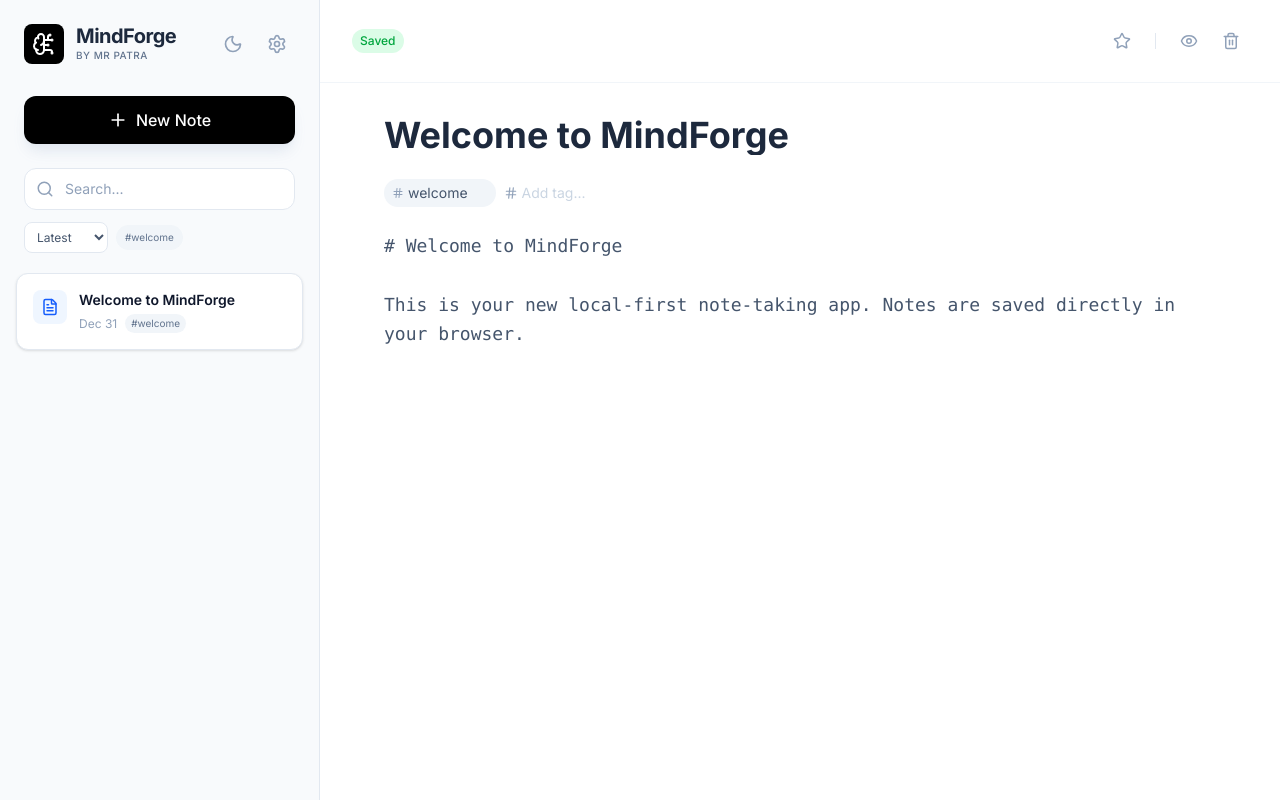
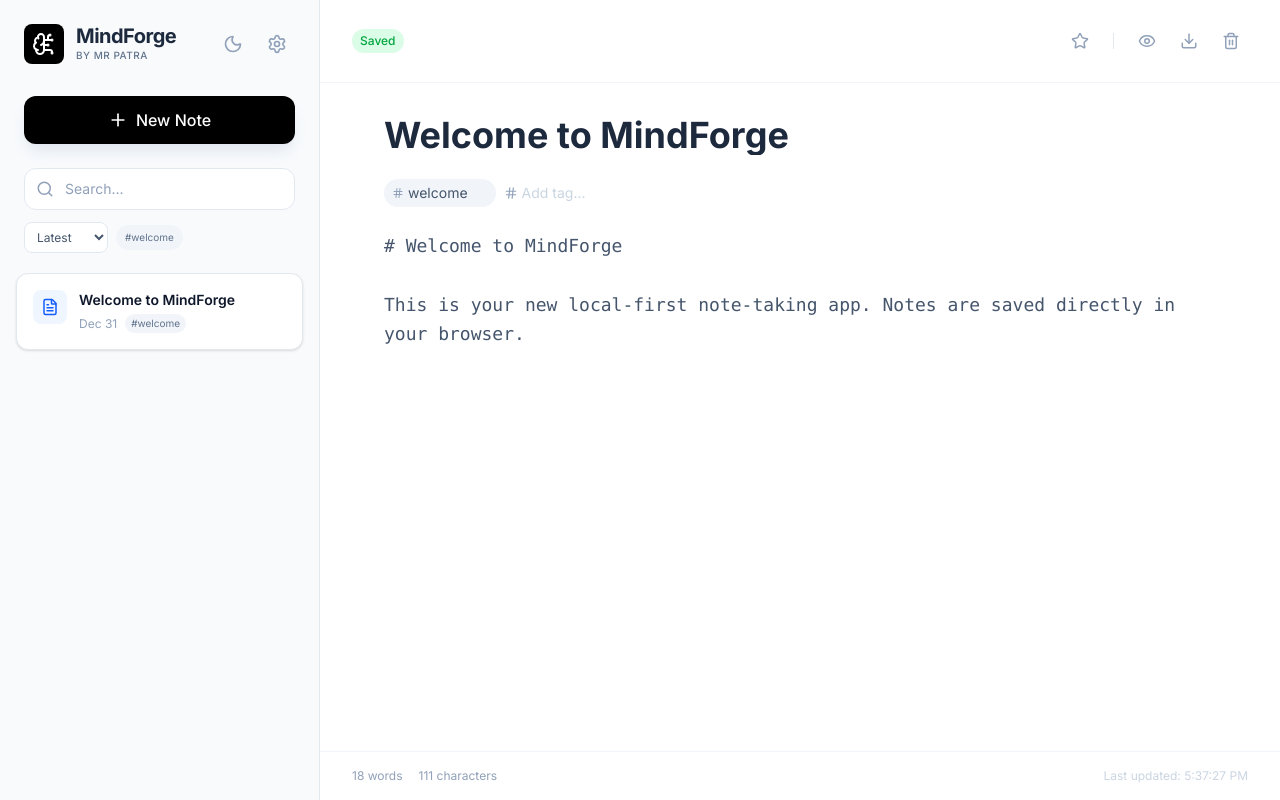
Before and after one commit to amitkumarpatra99/MindForge, a Next.js app: page /notes/13b56b64-14df-4efa-8edf-567d80291c27 in a window 1280 px wide. Built offline with nearby package versions, Linux system fonts and the light colour scheme.

Commit message:
feat: add dynamic note editor page with markdown support, auto-save, tag management, and export options.

```diff
--- a/app/notes/[id]/page.js
+++ b/app/notes/[id]/page.js
@@ -2,7 +2,7 @@
 import { useState, useEffect, useRef } from 'react';
 import { useRouter, useParams } from 'next/navigation';
 import ReactMarkdown from 'react-markdown';
-import { Trash2, Eye, Edit3, Star, Hash, X } from 'lucide-react';
+import { Trash2, Eye, Edit3, Star, Hash, X, Download } from 'lucide-react';
 import { useNotes } from '../../context/NotesContext';
 
 export default function NoteEditor() {
@@ -100,6 +100,21 @@ export default function NoteEditor() {
             {isPreview ? <Edit3 size={18} /> : <Eye size={18} />}
           </button>
           <button
+            onClick={() => {
+              const blob = new Blob([note.content], { type: 'text/markdown' });
+              const url = URL.createObjectURL(blob);
+              const a = document.createElement('a');
+              a.href = url;
+              a.download = `${note.title || 'untitled'}.md`;
+              a.click();
+              URL.revokeObjectURL(url);
+            }}
+            className="p-2 text-slate-400 hover:text-slate-600 dark:hover:text-slate-200 hover:bg-slate-100 dark:hover:bg-slate-800 rounded-lg transition"
+            title="Export to Markdown"
+          >
+            <Download size={18} />
+          </button>
+          <button
             onClick={handleDelete}
             className="p-2 text-slate-400 hover:text-red-600 hover:bg-red-50 dark:hover:bg-red-900/20 rounded-lg transition"
             title="Delete Note"
@@ -130,7 +145,7 @@ export default function NoteEditor() {
               </button>
             </span>
           ))}
-          <div className="flex items-center gap-1 text-slate-400 focus-within:text-blue-500">
+          <div className="flex items-center gap-1 text-slate-400 focus-within:text-accent-500">
             <Hash size={14} />
             <input
               type="text"
@@ -144,7 +159,7 @@ export default function NoteEditor() {
         </div>
 
         {isPreview ? (
-          <div className="prose prose-slate dark:prose-invert lg:prose-lg max-w-none">
+          <div className="prose prose-slate dark:prose-invert lg:prose-lg max-w-none flex-1">
             <ReactMarkdown>{note.content}</ReactMarkdown>
           </div>
         ) : (
@@ -156,6 +171,17 @@ export default function NoteEditor() {
           />
         )}
       </main>
+
+      {/* Footer Stats */}
+      <footer className="px-8 py-4 border-t border-slate-100 dark:border-slate-800 text-xs text-slate-400 flex justify-between items-center bg-white/80 dark:bg-slate-950/80 backdrop-blur-sm">
+        <div className="flex gap-4">
+          <span>{note.content.trim().split(/\s+/).filter(Boolean).length} words</span>
+          <span>{note.content.length} characters</span>
+        </div>
+        <div className="text-slate-300">
+          Last updated: {new Date(note.updatedAt).toLocaleTimeString()}
+        </div>
+      </footer>
     </div>
   );
 }
```
